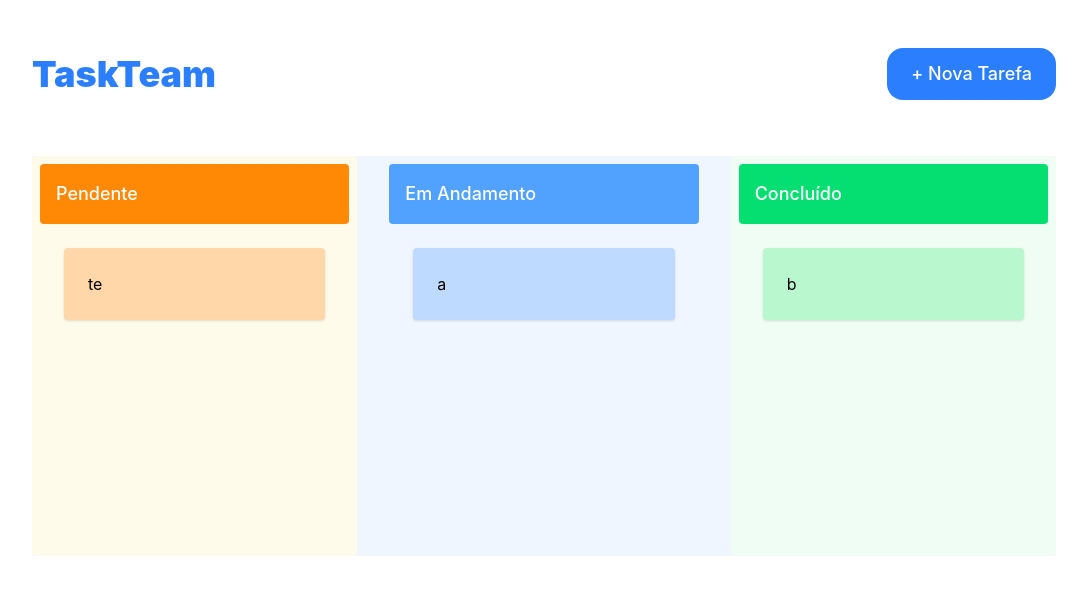
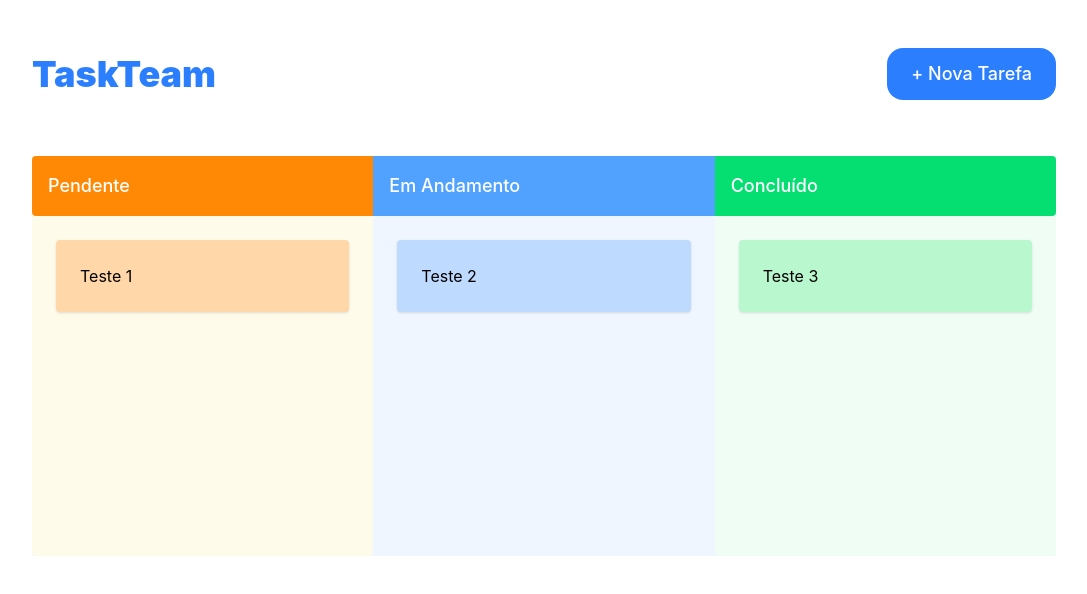
Before and after one commit to Theus03/task-team, a React (Vite) app: page / in a window 1280 px wide. Shown: the top 594 px of the page, without its empty margins (96-1183 px from the left). Built offline with nearby package versions, Linux system fonts and the light colour scheme; a web font is replaced by a local one.

Commit message:
Correção na estilização

```diff
--- a/src/App.tsx
+++ b/src/App.tsx
@@ -55,18 +55,18 @@ function App() {
         <button className='text-white bg-blue-500 rounded-2xl px-6 py-3 text-lg font-medium cursor-pointer transition ease-in duration-200 hover:bg-blue-600 hover:-translate-x-1'>+ Nova Tarefa</button>
       </div>
       <div className='px-32 py-2' id="board">
-        <div className='bg-blue-50 flex h-100 gap-6'>
-          <div id="pending" className='bg-amber-50 w-150 p-2 rounded'>
-            <div className='p-4 bg-orange-400 text-lg text-white font-medium rounded'>Pendente</div>
-            <div draggable className='p-6 m-6 bg-orange-200 cursor-move rounded shadow'>te</div>
+        <div className='bg-blue-50 flex h-100'>
+          <div id="pending" className='bg-amber-50 w-150 rounded'>
+            <div className='p-4 bg-orange-400 text-lg text-white font-medium rounded rounded-r-none'>Pendente</div>
+            <div draggable className='p-6 m-6 bg-orange-200 cursor-move rounded shadow'>Teste 1</div>
           </div>
-          <div id="progress" className='bg-blue-50 w-150 p-2 rounded'>
-            <div className='p-4 bg-blue-400 text-lg text-white font-medium rounded'>Em Andamento</div>
-            <div draggable className='p-6 m-6 bg-blue-200 cursor-move rounded shadow'>a</div>
+          <div id="progress" className='bg-blue-50 w-150 rounded'>
+            <div className='p-4 bg-blue-400 text-lg text-white font-medium rounded rounded-l-none rounded-r-none'>Em Andamento</div>
+            <div draggable className='p-6 m-6 bg-blue-200 cursor-move rounded shadow'>Teste 2</div>
           </div>
-          <div id="done" className='bg-green-50 w-150 p-2 rounded'>
-            <div className='p-4 bg-green-400 text-lg text-white font-medium rounded'>Concluído</div>
-            <div draggable className='p-6 m-6 bg-green-200 cursor-move rounded shadow'>b</div>
+          <div id="done" className='bg-green-50 w-150 rounded'>
+            <div className='p-4 bg-green-400 text-lg text-white font-medium rounded rounded-l-none'>Concluído</div>
+            <div draggable className='p-6 m-6 bg-green-200 cursor-move rounded shadow'>Teste 3</div>
           </div>
         </div>
       </div>
```
